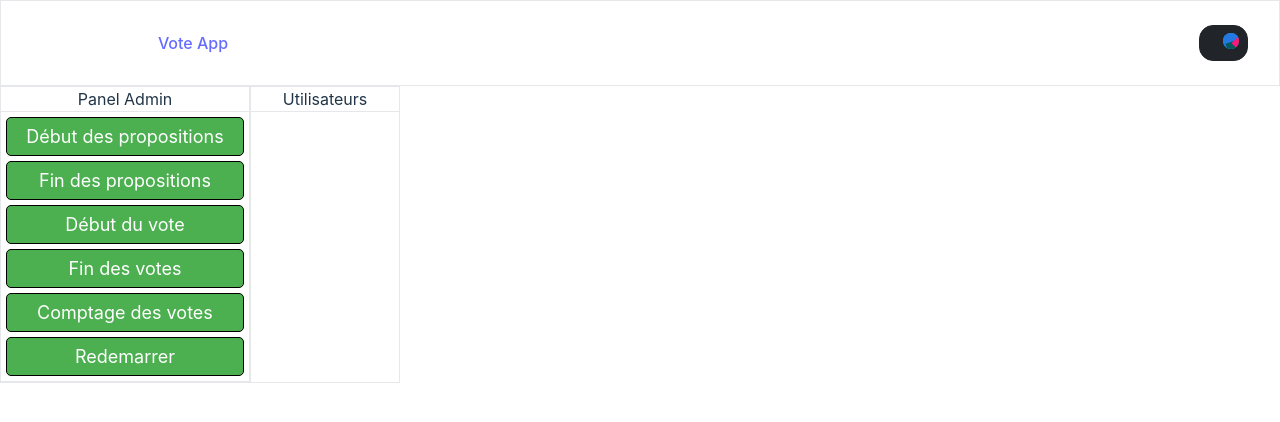
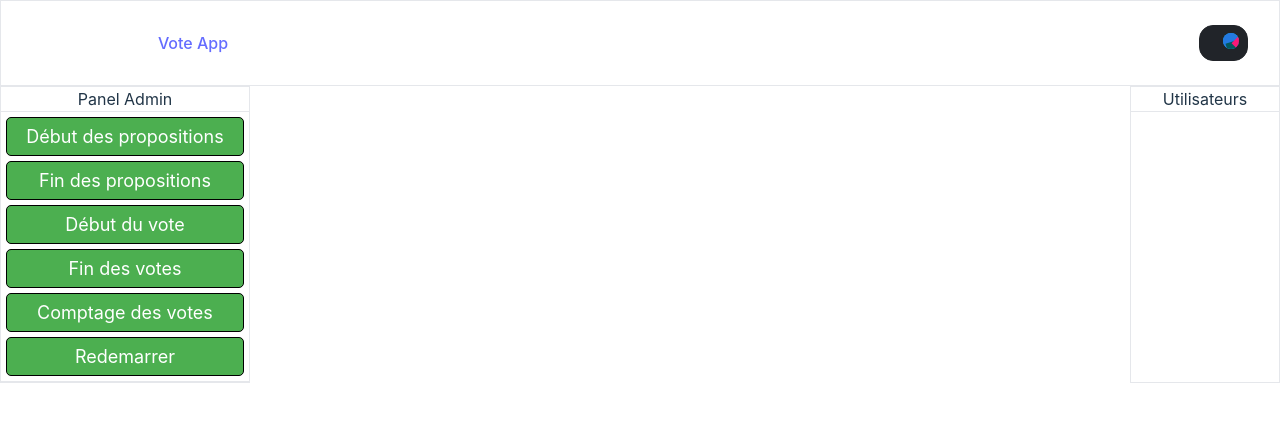
Before and after one commit to Yann-vdv/projectFront, a React (Vite) app in the folder frontend/: page / in a window 1280 px wide. Shown: the top 422 px of the page. Built offline with nearby package versions, Linux system fonts and the light colour scheme.

Commit message:
Appel composant Proposal argument

```diff
--- a/frontend/src/App.tsx
+++ b/frontend/src/App.tsx
@@ -8,7 +8,7 @@ import RegisterPanel from "../component/RegisterPanel";
 import AdminPanel from "../component/AdminPanel";
 
 const App = () => {
-  const contractAdress = "0x97f6225Ced873DB290E90C81b2C9140Ac9D3bce9";
+  const contractAdress = "0x422eF29a9CC8db77e298fbeB75F64eF2AaD8aAD1";
   const [instance,setInstance] = useState<any>();
   const [userAddress, setUserAddress] = useState("");
   const [fullUserAddress, setFullUserAddress] = useState("");
@@ -81,20 +81,6 @@ const App = () => {
         console.error("Erreur lors de la récupération de l'état :", error);
       }
 
-      // const addressContrat ='0xDef4C6155d3ECB9E7596b7Ecf51BCdbbc9729ACd';
-      // let gasEstimate = await newInstance.methods
-      // .startRegisteringProposals()
-      // .estimateGas({ from: accounts[0] });
-      // console.log(gasEstimate);
-
-      // let encode = await newInstance.methods.startRegisteringProposals().encodeABI();
-      // let tx = await web3.eth.sendTransaction({
-      //   from: accounts[0],
-      //   to: addressContrat,
-      //   gas: gasEstimate,
-      //   data: encode,
-      // });
-      // console.log("instance", tx);
 
 			// Check if the user is the owner
       // const owner = await newInstance.methods.owner().call()
@@ -224,9 +210,9 @@ const App = () => {
         :
           <div style={{ display: "flex"}}>
             {isOwner && <AdminPanel instance={instance} userAddress={fullUserAddress} web3init={webAdmin} onWorkflowStatusChange={setCurrentState} contractAdress={contractAdress}/>}
-            {(currentState == "startRegisteringProposals" || currentState == "stopRegisteringProposals" || currentState == "startVoting") &&
-              <Proposals instance={instance} userAddress={userAddress} web3init={webAdmin} contractAdress={contractAdress}/>
-            }
+            {/* {(currentState == "startRegisteringProposals" || currentState == "stopRegisteringProposals" || currentState == "startVoting") &&  */}
+              <Proposals instance={instance} userAddress={fullUserAddress} web3init={webAdmin} contractAdress={contractAdress} currentState={currentState}/>
+            {/* } */}
             <UserSidebar instance={instance} userAddress={fullUserAddress}/>
           </div>
       }
```
